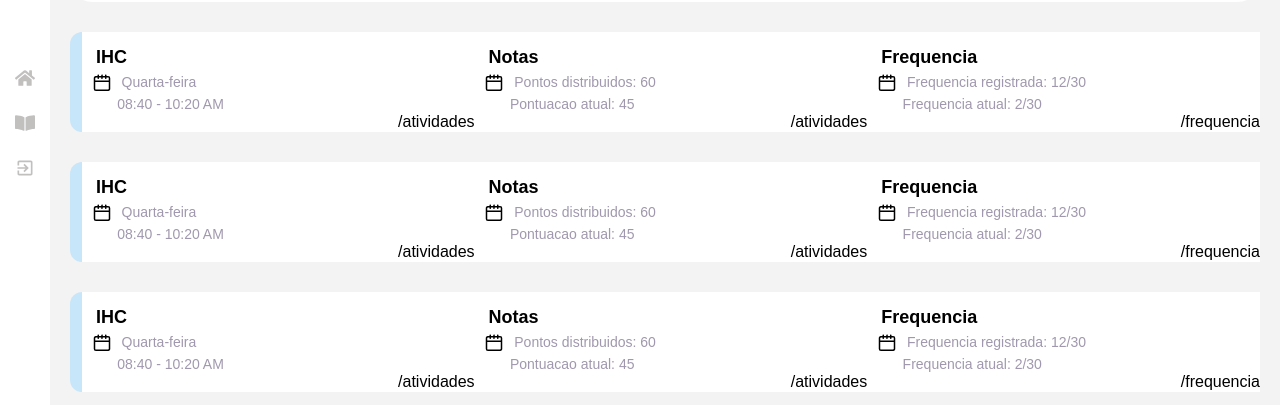
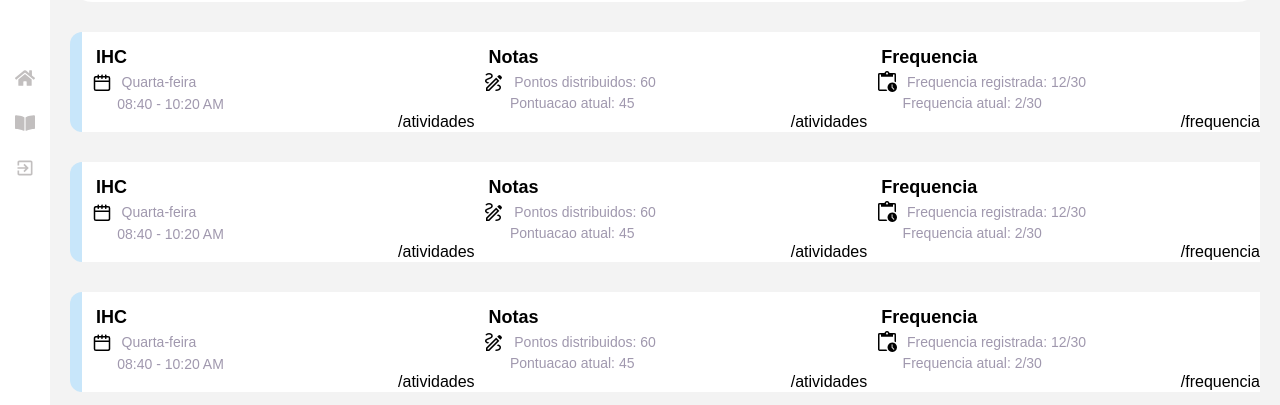
Before and after one commit to victorluizskt/ihc-sigaa-2.0-frontend, a React (Create React App) app: page /about in a window 1280 px wide. Shown: the part 216-621 px from the top of the page. Built offline with nearby package versions, Linux system fonts and the light colour scheme.

Commit message:
add all icons

```diff
--- a/src/pages/About/About.jsx
+++ b/src/pages/About/About.jsx
@@ -2,7 +2,8 @@ import React from 'react';
 import Sidebar from '../../components/Sidebar/Sidebar';
 import Navbar from '../../components/Navbar';
 import Calendar from '../../assets/Calendar.png';
-
+import Draw from '../../assets/draw.png';
+import Frequency from '../../assets/frequency.png';
 import { Card } from './styled';
 
 const ListDegress = [
@@ -27,7 +28,6 @@ const ListDegress = [
         horas: '08:40 - 10:20 AM',
         seeMore: '/atividades',
         nota: 'Notas',
-        iconNota: '',
         pontoDistribuido: 'Pontos distribuidos: 60',
         pontuacaoAtual: 'Pontuacao atual: 45',
         seeMoreNotas: '/atividades',
@@ -43,7 +43,6 @@ const ListDegress = [
         horas: '08:40 - 10:20 AM',
         seeMore: '/atividades',
         nota: 'Notas',
-        iconNota: '',
         pontoDistribuido: 'Pontos distribuidos: 60',
         pontuacaoAtual: 'Pontuacao atual: 45',
         seeMoreNotas: '/atividades',
@@ -103,7 +102,7 @@ const About = () => {
                                 {disciplina.nota}
                             </span>
                             <div style={{ display: 'flex', textAlign: 'center', alignItems: 'center'}}>
-                                <img style={{ marginLeft: '2%'}} src={Calendar} alt='calendar' />
+                                <img style={{ marginLeft: '2%'}} src={Draw} alt='calendar' />
                                 <span style={{ color: '#A098AE', fontSize: '14px', marginLeft: '2%'}}>{disciplina.pontoDistribuido}</span>
                             </div>
                             <span style={{ color: '#A098AE', fontSize: '14px', marginLeft: '9%'}}>{disciplina.pontuacaoAtual}</span>
@@ -119,7 +118,7 @@ const About = () => {
                                 {disciplina.frequencia}
                             </span>
                             <div style={{ display: 'flex', textAlign: 'center', alignItems: 'center'}}>
-                                <img style={{ marginLeft: '2%'}} src={Calendar} alt='calendar' />
+                                <img style={{ marginLeft: '2%'}} src={Frequency} alt='calendar' />
                                 <span style={{ color: '#A098AE', fontSize: '14px', marginLeft: '2%'}}>{disciplina.frequenciaRegistrada}</span>
                             </div>
                             <span style={{ color: '#A098AE', fontSize: '14px', marginLeft: '9%'}}>{disciplina.frequenciaAtual}</span>
```
Also changed, not shown: src/assets/draw.png (added), src/assets/frequency.png (added).
